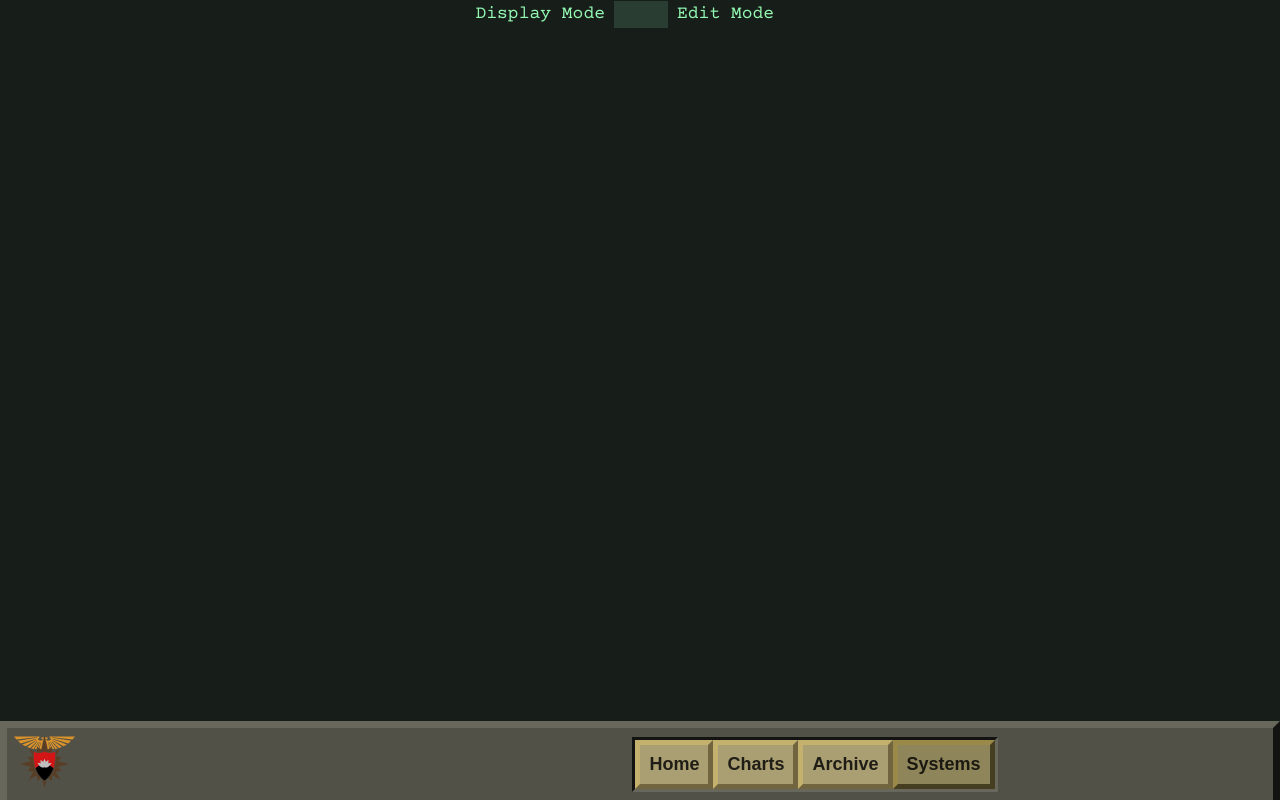
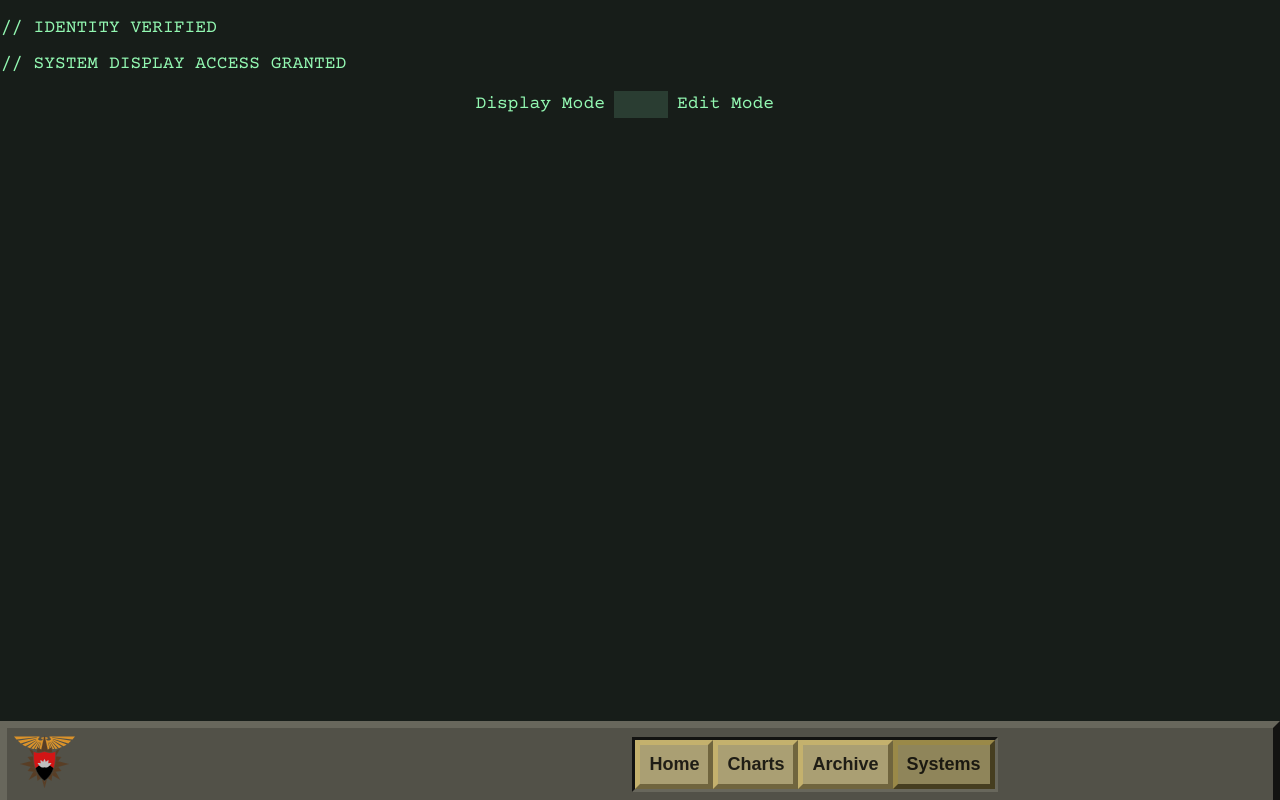
Before and after one commit to Catman06/RT-Chart-Database-Interface, a Vue app: page / in a window 1280 px wide. Both pictures are taken after a click on the element "Systems". Built offline with nearby package versions, Linux system fonts and the light colour scheme; a web font is replaced by a local one.

Commit message:
Fixed login text overlap with image

```diff
--- a/src/components/StarSystemInterface.vue
+++ b/src/components/StarSystemInterface.vue
@@ -10,6 +10,10 @@ const mode: Ref<string | undefined> = ref();
 </script>
 
 <template>
+	<div id="loginText">
+		<p>// IDENTITY VERIFIED</p>
+		<p>// SYSTEM DISPLAY ACCESS GRANTED</p>
+	</div>
 	<div id="modeSelect">
 		<label for="showRadio">Display Mode
 			<input id="showRadio" type="radio" name="mode" value="show" v-model="mode" />
--- a/src/style.css
+++ b/src/style.css
@@ -36,8 +36,6 @@ body {
 #loginText {
   line-height: 1;
 	text-align: left;
-	position: fixed;
-	top: 0;
 }
 
 button {
```
